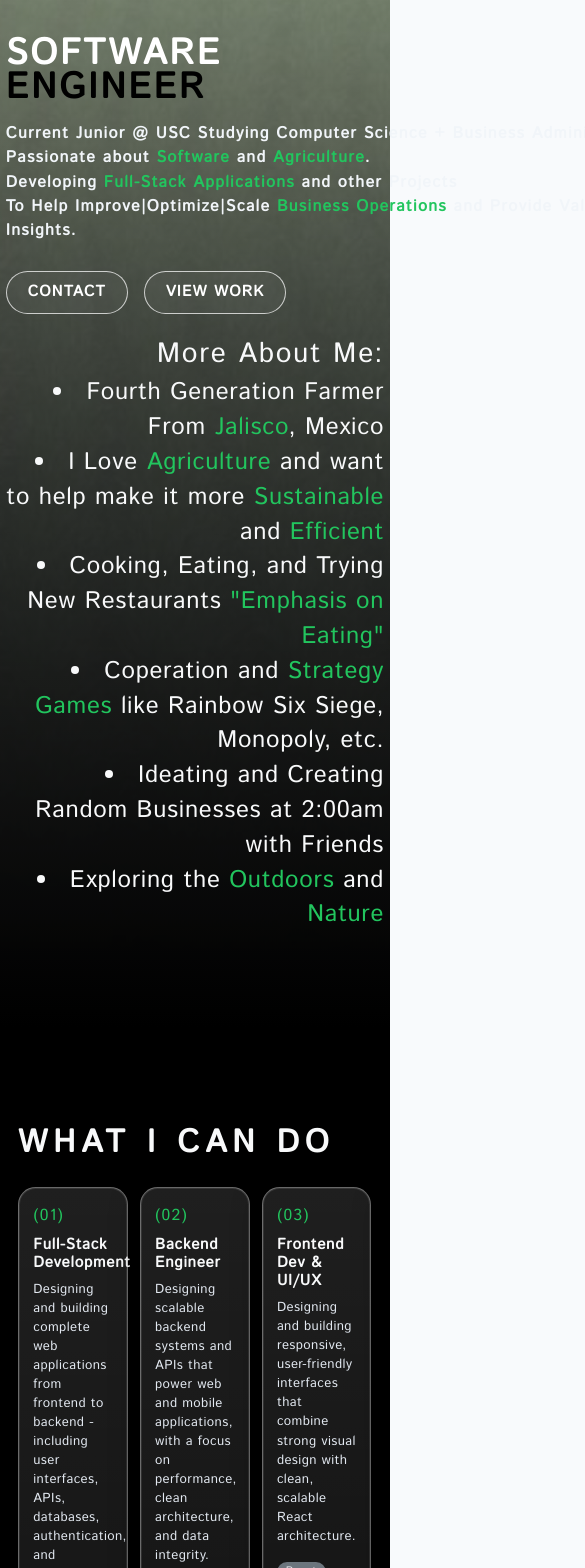
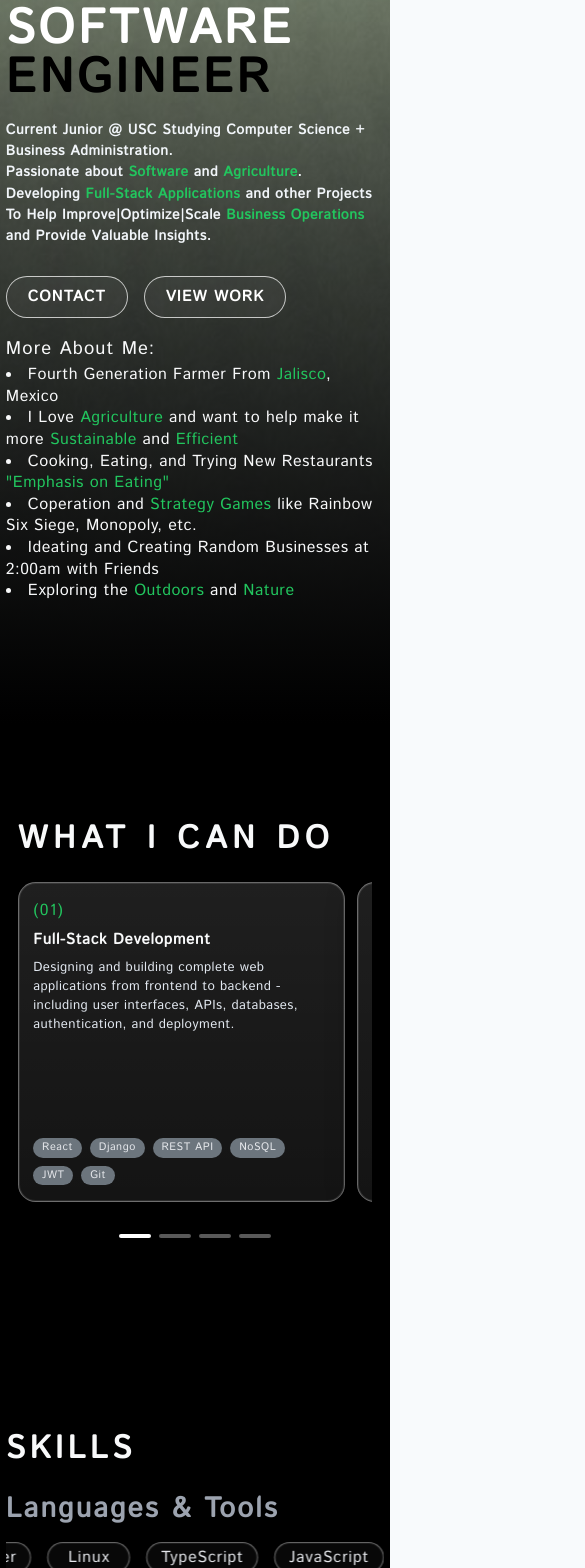
Before and after one commit to Charlievegac/Portfolio, a React (Vite) app: page / in a window 390 px wide. Shown: the part 120-1688 px from the top of the page, 585 px wide, since content can reach past the window. Built offline with nearby package versions, Linux system fonts and the light colour scheme.

Commit message:
Updated for Mobile Version

```diff
--- a/src/components/Hero/Hero.tsx
+++ b/src/components/Hero/Hero.tsx
@@ -7,7 +7,7 @@ const Hero = (): JSX.Element => {
   return (
     <section
       id="home"
-      className="position-relative min-vh-100 text-light"
+      className="position-relative min-vh-100 text-light hero-section"
       style={{
         paddingTop: '9.8rem',
         paddingBottom: '6rem',
@@ -19,7 +19,7 @@ const Hero = (): JSX.Element => {
     >
       <Container fluid className="mx-auto px-0" style={{ width: 'min(97%, 1500px)' }}>
         <div className="d-flex flex-column h-100">
-          <div className="d-flex flex-column align-items-start">
+          <div className="d-flex flex-column align-items-start hero-content-main">
             <h1
               className="m-0 fw-bold text-white"
               style={{
@@ -42,7 +42,7 @@ const Hero = (): JSX.Element => {
                 letterSpacing: '0.08em'
               }}
             >
-              <span className="d-inline-block text-nowrap">
+              <span className="d-inline-block hero-intro-first-line">
                 Current Junior @ USC Studying Computer Science + Business Administration.
               </span>
               <br />
@@ -86,7 +86,7 @@ const Hero = (): JSX.Element => {
             </div>
           </div>
 
-          <div className="mt-4 align-self-end text-end" style={{ maxWidth: '56rem' }}>
+          <div className="mt-4 align-self-end text-end hero-about-block" style={{ maxWidth: '56rem' }}>
             <h2 className="mb-1" style={{ fontSize: '1.75em', letterSpacing: '0.06em' }}>
               More About Me:
             </h2>
--- a/src/components/Knowledge/Knowledge.tsx
+++ b/src/components/Knowledge/Knowledge.tsx
@@ -96,7 +96,7 @@ const Knowledge = (): JSX.Element => {
           {repeatedCards.map((card, index) => (
             <article
               key={`${card.id}-${index}`}
-              className="h-100 d-flex flex-column flex-shrink-0"
+              className="h-100 d-flex flex-column flex-shrink-0 knowledge-card"
               style={{
                 width: 'min(31%, 23rem)',
                 minHeight: '22.5rem',
--- a/src/components/Navbar/Navbar.tsx
+++ b/src/components/Navbar/Navbar.tsx
@@ -103,7 +103,7 @@ const NavbarComponent = (): JSX.Element => {
         />
         <Navbar.Collapse id="portfolio-navbar-nav" className="justify-content-end">
           <Nav
-            className="d-flex align-items-center gap-2 p-2 rounded-pill mt-3 mt-lg-0"
+            className="portfolio-nav-menu d-flex flex-column flex-lg-row align-items-stretch align-items-lg-center gap-2 p-2 rounded-4 mt-3 mt-lg-0"
             style={{
               border: '1px solid rgba(255,255,255,0.45)',
               background: 'rgba(255,255,255,0.14)',
@@ -112,19 +112,19 @@ const NavbarComponent = (): JSX.Element => {
               boxShadow: 'inset 0 1px 0 rgba(255,255,255,0.23)'
             }}
           >
-            <Nav.Link href="#home" onClick={() => setActiveHash('#home')} className="text-white rounded-pill px-3 py-2 fw-bold" style={navItemStyle('#home')}>
+            <Nav.Link href="#home" onClick={() => setActiveHash('#home')} className="text-white rounded-pill px-3 py-2 fw-bold text-center text-lg-start" style={navItemStyle('#home')}>
               ABOUT ME
             </Nav.Link>
-            <Nav.Link href="#knowledge" onClick={() => setActiveHash('#knowledge')} className="text-light rounded-pill px-3 py-2 fw-bold" style={navItemStyle('#knowledge')}>
+            <Nav.Link href="#knowledge" onClick={() => setActiveHash('#knowledge')} className="text-light rounded-pill px-3 py-2 fw-bold text-center text-lg-start" style={navItemStyle('#knowledge')}>
               SKILLS
             </Nav.Link>
-            <Nav.Link href="#projects" onClick={() => setActiveHash('#projects')} className="text-light rounded-pill px-3 py-2 fw-bold" style={navItemStyle('#projects')}>
+            <Nav.Link href="#projects" onClick={() => setActiveHash('#projects')} className="text-light rounded-pill px-3 py-2 fw-bold text-center text-lg-start" style={navItemStyle('#projects')}>
               PROJECTS
             </Nav.Link>
-            <Nav.Link href="#resume" onClick={() => setActiveHash('#resume')} className="text-light rounded-pill px-3 py-2 fw-bold" style={navItemStyle('#resume')}>
+            <Nav.Link href="#resume" onClick={() => setActiveHash('#resume')} className="text-light rounded-pill px-3 py-2 fw-bold text-center text-lg-start" style={navItemStyle('#resume')}>
               RESUME
             </Nav.Link>
-            <Nav.Link href="#contact" className="text-light rounded-pill px-3 py-2 fw-bold border border-light-subtle" style={{ fontSize: '0.75em' }}>
+            <Nav.Link href="#contact" onClick={() => setActiveHash('#contact')} className="text-light rounded-pill px-3 py-2 fw-bold border border-light-subtle text-center text-lg-start" style={navItemStyle('#contact')}>
               CONTACT
             </Nav.Link>
           </Nav>
--- a/src/components/ProjectCard/ProjectCard.tsx
+++ b/src/components/ProjectCard/ProjectCard.tsx
@@ -19,7 +19,7 @@ const ProjectCard = ({ project, selected, onSelect }: ProjectCardProps): JSX.Ele
 
   return (
     <article
-    className="project-row d-flex justify-content-between align-items-center rounded"
+    className="project-row d-flex justify-content-between align-items-center rounded project-row-item"
     role="button"
     tabIndex={0}
     aria-pressed={selected}
@@ -40,7 +40,7 @@ const ProjectCard = ({ project, selected, onSelect }: ProjectCardProps): JSX.Ele
       color: selected ? '#111' : '#f8fafc'
     }}
   >
-    <div className="d-flex align-items-baseline gap-3 text-break">
+    <div className="d-flex align-items-baseline gap-3 text-break project-row-main">
       <h3
         className="mb-0 fw-bold"
         style={{ fontSize: 'clamp(1.2rem, 2vw, 2.2rem)', letterSpacing: '0.12em' }}
@@ -58,7 +58,7 @@ const ProjectCard = ({ project, selected, onSelect }: ProjectCardProps): JSX.Ele
         {project.description}
       </p>
     </div>
-    <div className="d-flex align-items-center" style={{ gap: '0.65rem' }}>
+    <div className="d-flex align-items-center project-row-actions" style={{ gap: '0.65rem' }}>
       <p
         className="mb-0"
         style={{ fontSize: 'clamp(1.05rem, 2vw, 2rem)', letterSpacing: '0.09em' }}
--- a/src/components/Projects/Projects.tsx
+++ b/src/components/Projects/Projects.tsx
@@ -46,7 +46,7 @@ const Projects = (): JSX.Element => {
         githubUrl: '',
         liveUrl: null
       },{
-        id: 'cancer-ml',
+        id: 'breast-cancer-ml',
         name: 'BREAST_CANCER_DETECTION',
         description: 'Breast Cancer Detection Utilizing ML (KNN)',
         date: '31-10-25',
--- a/src/components/Skills/Skills.tsx
+++ b/src/components/Skills/Skills.tsx
@@ -129,7 +129,7 @@ const MarqueeRow = ({ row }: MarqueeRowProps): JSX.Element => {
         {repeatedItems.map((item, index) => (
           <span
             key={`${row.id}-${item}-${index}`}
-            className="d-inline-flex align-items-center justify-content-center rounded-pill"
+            className="d-inline-flex align-items-center justify-content-center rounded-pill skills-pill"
             style={{
               whiteSpace: 'nowrap',
               minWidth: '6.5rem',
@@ -154,7 +154,7 @@ const MarqueeRow = ({ row }: MarqueeRowProps): JSX.Element => {
 
 const Skills = (): JSX.Element => {
   return (
-    <section className="text-light" style={{ background: '#000000', paddingTop: '6rem', paddingBottom: '6rem' }}>
+    <section id="skills" className="text-light" style={{ background: '#000000', paddingTop: '6rem', paddingBottom: '6rem' }}>
       <div className="mx-auto" style={{ width: 'min(97%, 1500px)' }}>
         <h2
           className="fw-bold mb-4 text-uppercase"
--- a/src/index.css
+++ b/src/index.css
@@ -57,6 +57,82 @@ select {
   }
 }
 
+@media (max-width: 991.98px) {
+  .portfolio-nav-menu .nav-link {
+    width: 100%;
+  }
+
+  .hero-section {
+    padding-top: 7.8rem !important;
+  }
+
+  .hero-about-block {
+    align-self: flex-start !important;
+    text-align: left !important;
+    margin-top: 1.25rem !important;
+    max-width: 100% !important;
+  }
+
+  .knowledge-card {
+    width: min(48%, 22rem) !important;
+  }
+
+  .project-row-item {
+    flex-wrap: wrap;
+    align-items: flex-start !important;
+  }
+
+  .project-row-main {
+    width: 100%;
+  }
+
+  .project-row-actions {
+    width: 100%;
+    justify-content: flex-end;
+  }
+}
+
+@media (max-width: 767.98px) {
+  .hero-content-main h1 {
+    font-size: clamp(1.85rem, 13vw, 3rem) !important;
+    line-height: 1.03 !important;
+  }
+
+  .hero-content-main p {
+    font-size: clamp(0.86rem, 3.6vw, 1.05rem) !important;
+    letter-spacing: 0.04em !important;
+  }
+
+  .hero-intro-first-line {
+    white-space: normal !important;
+  }
+
+  .hero-about-block ul {
+    font-size: 1rem !important;
+    line-height: 1.35 !important;
+  }
+
+  .hero-about-block h2 {
+    font-size: 1.15rem !important;
+  }
+
+  .knowledge-card {
+    width: min(84vw, 22rem) !important;
+    min-height: 20rem !important;
+  }
+
+  .skills-pill {
+    min-width: 5.2rem !important;
+    height: 1.95rem !important;
+    font-size: 1rem !important;
+    padding: 0 0.85rem !important;
+  }
+
+  #contact {
+    padding-top: 7rem !important;
+  }
+}
+
 a {
   text-decoration: none;
 }
```
